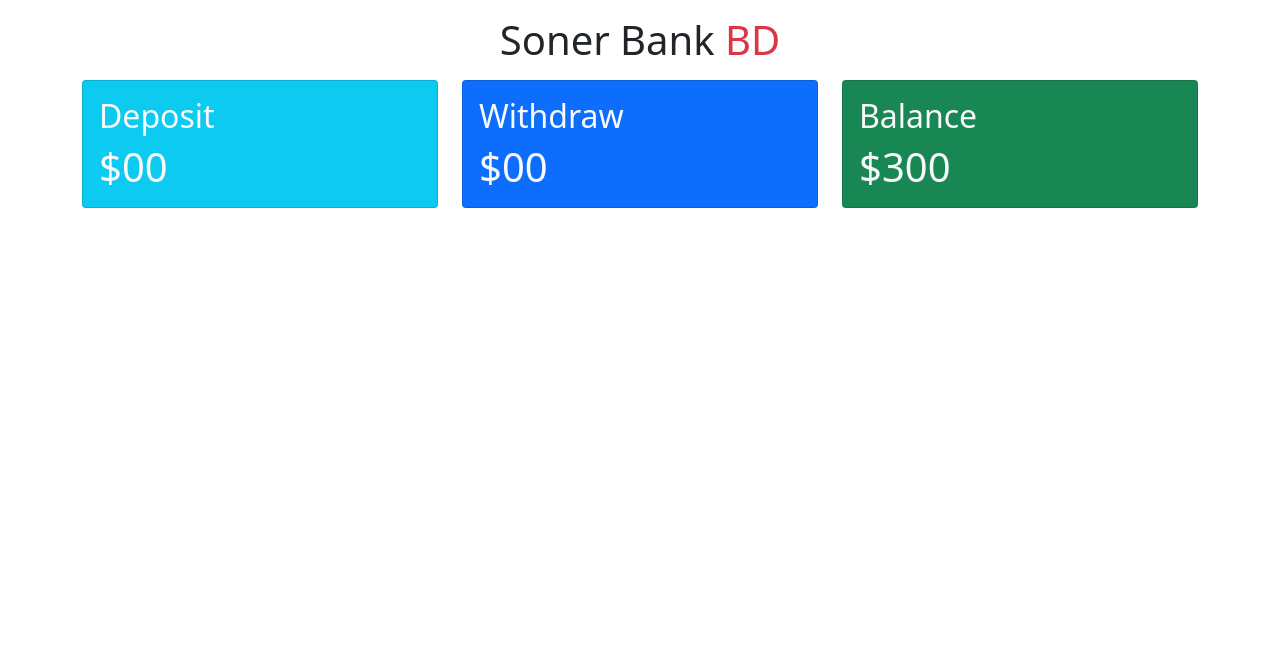
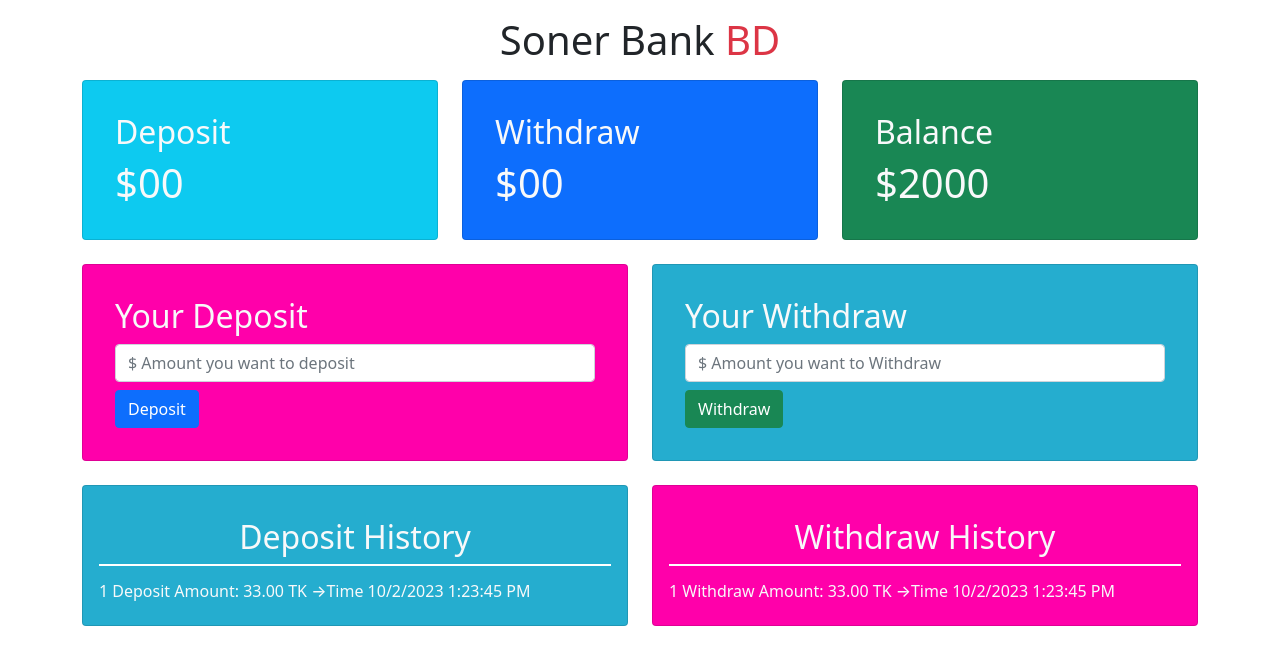
Before and after one commit to pappuhosen/soner-bank, a plain HTML site: page index.html in a window 1280 px wide. Drawn offline with nearby package versions, Linux system fonts and the light colour scheme.

Commit message:
design complete

```diff
--- a/index.html
+++ b/index.html
@@ -15,7 +15,7 @@
         <div class="row">
           <div class="col">
             <div class="card bg-info">
-                <div class="card-body">
+                <div class="card-body m-3">
                   <h2 class="text-light">Deposit</h2>
                   <h1 class="card-text text-light">$<span>00</span></h1>
                 </div>
@@ -23,7 +23,7 @@
           </div>
           <div class="col">
             <div class="card bg-primary">
-                <div class="card-body">
+                <div class="card-body m-3">
                   <h2 class="text-light">Withdraw</h2>
                   <h1 class="card-text text-light">$<span>00</span></h1>
                 </div>
@@ -31,9 +31,9 @@
           </div>
           <div class="col">
             <div class="card bg-success">
-                <div class="card-body">
+                <div class="card-body m-3">
                   <h2 class="text-light">Balance</h2>
-                  <h1 class="card-text text-light">$<span>300</span></h1>
+                  <h1 class="card-text text-light">$<span>2000</span></h1>
                 </div>
               </div>
           </div>
@@ -43,6 +43,55 @@
 
 
 
+      <div class="container mt-4">
+        <div class="row">
+          <div class="col">
+            <div class="card" style="background-color: rgb(255, 0, 170);">
+                <div class="card-body m-3">
+                  <h2 class="text-light">Your Deposit</h2>
+                  <input class="form-control" type="text" placeholder="$ Amount you want to deposit" aria-label="default input example">
+                  <button type="button" class="btn btn-primary mt-2">Deposit</button>
+                </div>
+              </div>
+          </div>
+          <div class="col">
+            <div class="card" style="background-color: rgb(37, 173, 207);">
+                <div class="card-body m-3">
+                  <h2 class="text-light">Your Withdraw</h2>
+                  <input class="form-control" type="text" placeholder="$ Amount you want to Withdraw" aria-label="default input example">
+                  <button type="button" class="btn btn-success mt-2">Withdraw</button>
+                </div>
+              </div>
+          </div>
+        </div>
+      </div>
+
+
+      <div class="container mt-4">
+        <div class="row">
+          <div class="col">
+            <div class="card" style="background-color: rgb(37, 173, 207);">
+                <div class="card-body mt-3">
+                  <h2 class="text-light text-center">Deposit History</h2>
+                  <div style="border: 1px solid #fff;"></div>
+                  <h6 class="mt-3 text-light">1 Deposit Amount: 33.00 TK →Time 10/2/2023 1:23:45 PM</h6>
+                </div>
+              </div>
+          </div>
+          <div class="col">
+            <div class="card" style="background-color: rgb(255, 0, 170);" >
+                <div class="card-body mt-3">
+                  <h2 class="text-light text-center">Withdraw History</h2>
+                  <div style="border: 1px solid #fff;"></div>
+                  <h6 class="mt-3 text-light">1 Withdraw Amount: 33.00 TK →Time 10/2/2023 1:23:45 PM</h6>
+                </div>
+              </div>
+          </div>
+        </div>
+      </div>
+
+
+
 
     <script src="https://cdn.jsdelivr.net/npm/bootstrap@5.0.2/dist/js/bootstrap.bundle.min.js" integrity="sha384-MrcW6ZMFYlzcLA8Nl+NtUVF0sA7MsXsP1UyJoMp4YLEuNSfAP+JcXn/tWtIaxVXM" crossorigin="anonymous"></script>
 </body>
```
